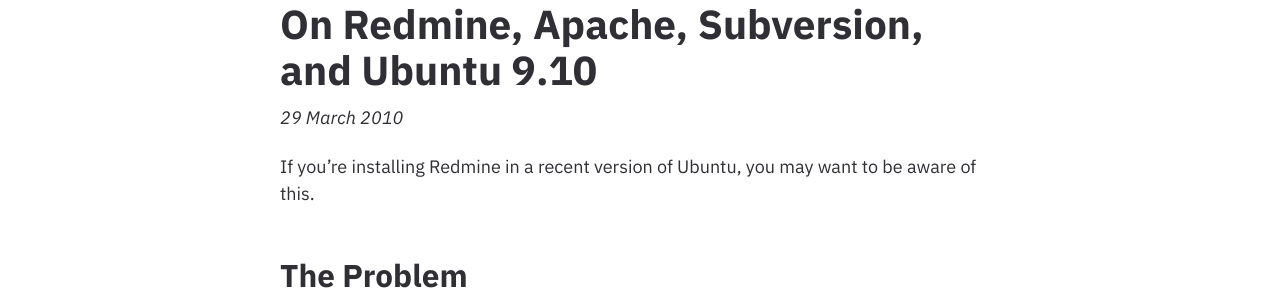
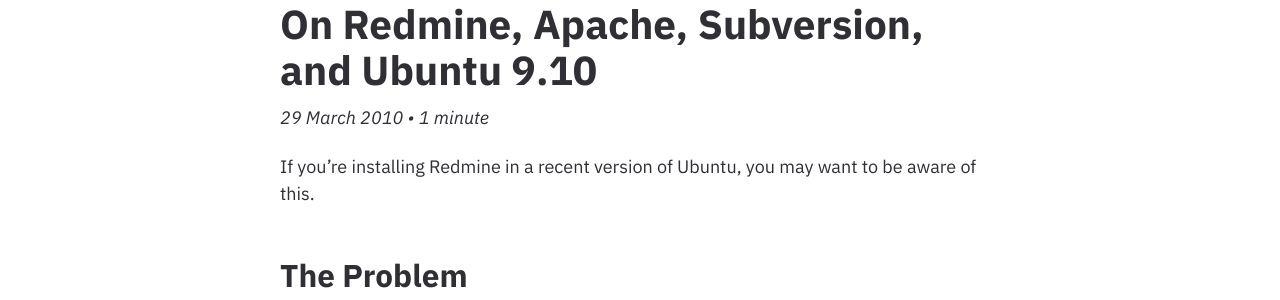
Before and after one commit to steveplatz/steveplatz.github.com, a Jekyll site: the page built from _posts/2010-03-29-on-redmine-apache-subversion-ubuntu-9-10.md, in a window 1280 px wide. Shown: the part 379-679 px from the top of the page. Built offline with Jekyll 4.4.1, drawn with Linux system fonts in a browser that asks for light colours.

Commit message:
Add read time

```diff
--- /dev/null
+++ b/_includes/readtime.html
@@ -0,0 +1,6 @@
+{% assign words = content | number_of_words %}
+{% if words < 360 %}
+    1 minute
+{% else %}
+    {{ words | divided_by:180 }} minutes
+{% endif %}
--- /dev/null
+++ b/_layouts/post.html
@@ -0,0 +1,14 @@
+<html lang="en">
+  <head>
+    {% include head.html %}
+  </head>
+  <body>
+      {% include header.html %}
+      <div class="container">
+        <h1>{{ page.title }}</h1>
+        <p class="post-date">{{ page.date | date: "%-d %B %Y" }} &#8226; {% include readtime.html %}</p>
+        {{ content }}
+      </div>
+      {% include footer.html %}
+  </body>
+</html>
--- a/_posts/2010-03-29-on-redmine-apache-subversion-ubuntu-9-10.md
+++ b/_posts/2010-03-29-on-redmine-apache-subversion-ubuntu-9-10.md
@@ -1,14 +1,10 @@
 ---
-layout: default
+layout: post
 title: On Redmine, Apache, Subversion, and Ubuntu 9.10
 tags: ubuntu redmine subversion apache
 description: How to fix Redmine.pm with Apache on Ubuntu 9.10
 keywords: ubuntu, apache, redmine, subversion, mpm
 ---
-
-# On Redmine, Apache, Subversion, and Ubuntu 9.10
-
-<p class="post-date">{{ page.date | date: "%-d %B %Y" }}</p>
 
 If you’re installing Redmine in a recent version of Ubuntu, you may want to be aware of this.
 
```
Also changed, not shown: _posts/2013-02-24-testing-for-windowsidentity-group-membership.md (+1 -5 lines), _posts/2019-02-02-dynamnics-crm-potential-customer.md (+1 -5 lines), Gemfile.lock, _config.yml (line endings or trailing spaces).
